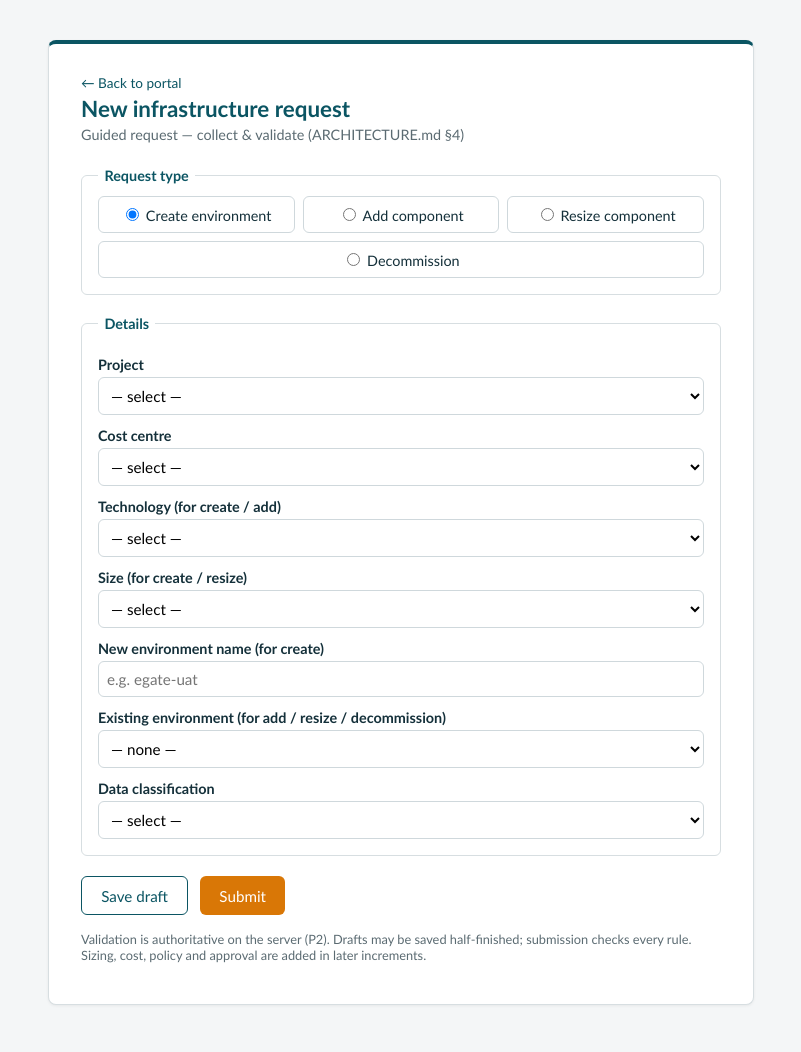
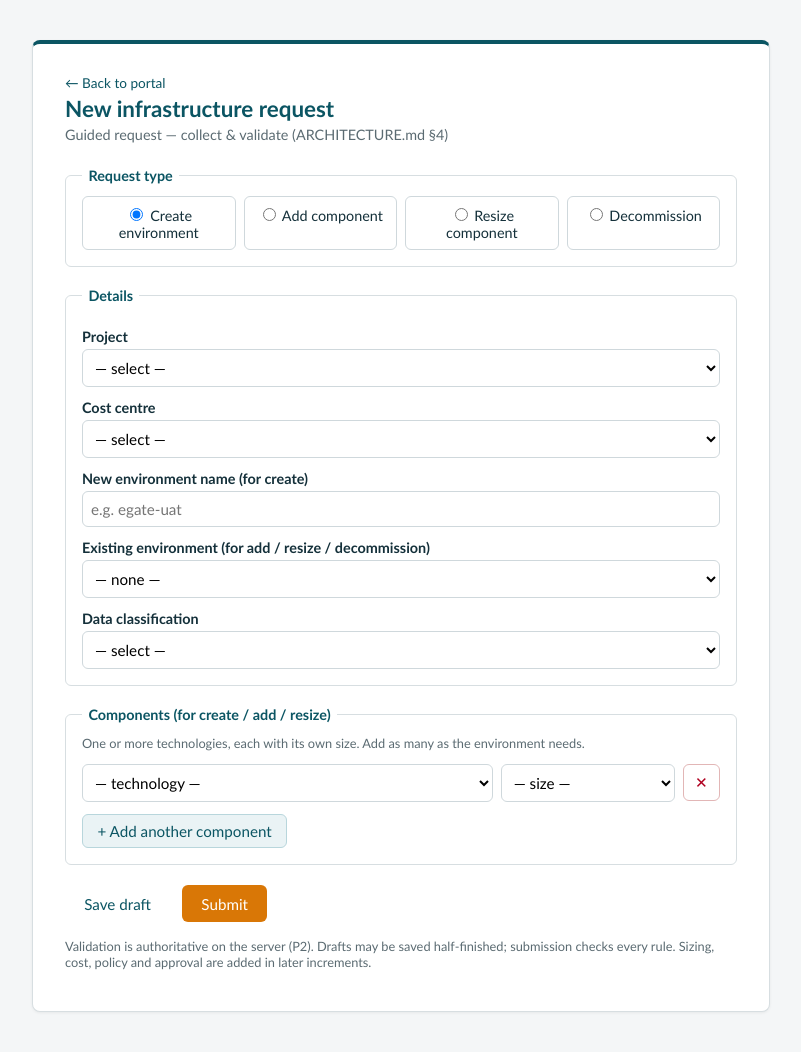
Before and after one commit to mohammedkhader99/ShiftLeft-Infra-Portal-, a Python web app: template portal/templates/request_new.html in a window 1280 px wide. Shown: the whole page, without its empty margins (239-1040 px from the left). Before the commit the page ends 1005 px from the top, so only its background shows below. Run offline with Jinja, Linux system fonts and the light colour scheme; the template is opened without the code that fills it, so the values that code supplies are empty.

Commit message:
fix(1.3a): multiple technology components per request [component model]
An environment is now composed of one or more components, each a
technology with its own size (matches the 'component' request types).
- New request_component child table (cascade from request); technology
  and size move off the request onto components.
- API draft/submit payloads carry a components list; save replaces the
  request's components; validation requires >=1 valid component for
  create/add/resize, each with a known technology and valid size, with
  per-component field-level errors.
- Portal: repeatable Components section (technology + size rows) with
  inline add/remove; server re-validates everything (P2).
- Record request_component in ARCHITECTURE.md §5.

Co-Authored-By: Claude Opus 4.8 <noreply@anthropic.com>

```diff
--- a/portal/templates/request_new.html
+++ b/portal/templates/request_new.html
@@ -8,7 +8,7 @@
   <style>
     /* Brand colours from ARCHITECTURE.md §9: petrol teal, amber, Calibri. */
     body { font-family: Calibri, "Segoe UI", sans-serif; background: #f4f6f7; color: #14303a; margin: 0; padding: 2.5rem; }
-    .card { max-width: 40rem; margin: 0 auto; background: #fff; border: 1px solid #d7dee1; border-top: 4px solid #0B5563; border-radius: 8px; padding: 1.75rem 2rem; box-shadow: 0 1px 3px rgba(0,0,0,0.06); }
+    .card { max-width: 42rem; margin: 0 auto; background: #fff; border: 1px solid #d7dee1; border-top: 4px solid #0B5563; border-radius: 8px; padding: 1.75rem 2rem; box-shadow: 0 1px 3px rgba(0,0,0,0.06); }
     a.back { color: #0B5563; font-size: 0.85rem; text-decoration: none; }
     h1 { color: #0B5563; margin: 0.25rem 0 0.25rem; font-size: 1.4rem; }
     .subtitle { color: #5b6b72; margin: 0 0 1.5rem; font-size: 0.9rem; }
@@ -24,8 +24,14 @@
     .banner-error { background: #fde7e7; border: 1px solid #f3b4b4; color: #b00020; }
     .banner-saved { background: #eaf3f5; border: 1px solid #b8d6dc; color: #0B5563; }
     .banner-submitted { background: #e7f6ec; border: 1px solid #a9dcbb; color: #1c7a3f; }
+    .component-row { display: flex; gap: 0.5rem; align-items: flex-start; margin-top: 0.6rem; flex-wrap: wrap; }
+    .component-row .tech { flex: 3 1 14rem; }
+    .component-row .size { flex: 1 1 7rem; }
+    .btn-remove { background: #fff; color: #b00020; border: 1px solid #e2b6b6; border-radius: 6px; padding: 0.5rem 0.7rem; cursor: pointer; }
+    .btn-add { margin-top: 0.75rem; background: #eaf3f5; color: #0B5563; border: 1px solid #b8d6dc; border-radius: 6px; padding: 0.45rem 0.9rem; cursor: pointer; font-family: inherit; }
     .actions { display: flex; gap: 0.75rem; margin-top: 0.5rem; }
-    button { font-family: inherit; font-size: 0.95rem; border: none; border-radius: 6px; padding: 0.6rem 1.2rem; cursor: pointer; }
+    button { font-family: inherit; font-size: 0.95rem; }
+    .actions button { border: none; border-radius: 6px; padding: 0.6rem 1.2rem; cursor: pointer; }
     .btn-save { background: #fff; color: #0B5563; border: 1px solid #0B5563; }
     .btn-submit { background: #D97706; color: #fff; }
     .btn-submit:hover { background: #b8630a; }
@@ -35,6 +41,7 @@
 <body>
   {% set f = form or {} %}
   {% set rtype = f.get('request_type') or 'create' %}
+  {% set comps = f.get('components') or [{}] %}
   <main class="card">
     <a class="back" href="/">← Back to portal</a>
     <h1>New infrastructure request</h1>
@@ -97,28 +104,6 @@
           {% if errors.get('cost_centre_code') %}<p class="field-error">{{ errors.get('cost_centre_code') }}</p>{% endif %}
         </div>
 
-        <div class="{% if errors.get('technology_code') %}has-error{% endif %}">
-          <label for="technology_code">Technology (for create / add)</label>
-          <select id="technology_code" name="technology_code">
-            <option value="">— select —</option>
-            {% for t in lookups.technologies %}
-              <option value="{{ t.code }}" {% if f.get('technology_code')==t.code %}selected{% endif %}>{{ t.name }} ({{ t.lifecycle_state }})</option>
-            {% endfor %}
-          </select>
-          {% if errors.get('technology_code') %}<p class="field-error">{{ errors.get('technology_code') }}</p>{% endif %}
-        </div>
-
-        <div class="{% if errors.get('size') %}has-error{% endif %}">
-          <label for="size">Size (for create / resize)</label>
-          <select id="size" name="size">
-            <option value="">— select —</option>
-            {% for s in ['small', 'medium', 'large'] %}
-              <option value="{{ s }}" {% if f.get('size')==s %}selected{% endif %}>{{ s }}</option>
-            {% endfor %}
-          </select>
-          {% if errors.get('size') %}<p class="field-error">{{ errors.get('size') }}</p>{% endif %}
-        </div>
-
         <div class="{% if errors.get('environment_name') %}has-error{% endif %}">
           <label for="environment_name">New environment name (for create)</label>
           <input type="text" id="environment_name" name="environment_name" placeholder="e.g. egate-uat" value="{{ f.get('environment_name') or '' }}">
@@ -148,6 +133,36 @@
         </div>
       </fieldset>
 
+      <fieldset>
+        <legend>Components (for create / add / resize)</legend>
+        <p class="note" style="margin-top:0;">One or more technologies, each with its own size. Add as many as the environment needs.</p>
+        {% if errors.get('components') %}<p class="field-error">{{ errors.get('components') }}</p>{% endif %}
+
+        <div id="components">
+          {% for comp in comps %}
+          <div class="component-row">
+            <select class="tech" name="component_technology">
+              <option value="">— technology —</option>
+              {% for t in lookups.technologies %}
+                <option value="{{ t.code }}" {% if comp.get('technology_code')==t.code %}selected{% endif %}>{{ t.name }} ({{ t.lifecycle_state }})</option>
+              {% endfor %}
+            </select>
+            <select class="size" name="component_size">
+              <option value="">— size —</option>
+              {% for s in ['small', 'medium', 'large'] %}
+                <option value="{{ s }}" {% if comp.get('size')==s %}selected{% endif %}>{{ s }}</option>
+              {% endfor %}
+            </select>
+            <button type="button" class="btn-remove" onclick="removeComponent(this)" title="Remove">✕</button>
+            {% if errors.get('component_' ~ loop.index0 ~ '_technology') %}<p class="field-error" style="flex-basis:100%;">{{ errors.get('component_' ~ loop.index0 ~ '_technology') }}</p>{% endif %}
+            {% if errors.get('component_' ~ loop.index0 ~ '_size') %}<p class="field-error" style="flex-basis:100%;">{{ errors.get('component_' ~ loop.index0 ~ '_size') }}</p>{% endif %}
+          </div>
+          {% endfor %}
+        </div>
+
+        <button type="button" class="btn-add" onclick="addComponent()">+ Add another component</button>
+      </fieldset>
+
       <div class="actions">
         <button class="btn-save" type="submit" formaction="/request/save">Save draft</button>
         <button class="btn-submit" type="submit" formaction="/request/submit">Submit</button>
@@ -160,5 +175,23 @@
       </p>
     </form>
   </main>
+
+  <script>
+    // Convenience only — the server re-validates everything (P2).
+    function addComponent() {
+      const container = document.getElementById('components');
+      const rows = container.querySelectorAll('.component-row');
+      const clone = rows[rows.length - 1].cloneNode(true);
+      clone.querySelectorAll('select').forEach(s => { s.selectedIndex = 0; });
+      clone.querySelectorAll('.field-error').forEach(e => e.remove());
+      container.appendChild(clone);
+    }
+    function removeComponent(btn) {
+      const container = document.getElementById('components');
+      if (container.querySelectorAll('.component-row').length > 1) {
+        btn.closest('.component-row').remove();
+      }
+    }
+  </script>
 </body>
 </html>
```
Also changed, not shown: ARCHITECTURE.md (+1 -0 lines), api/main.py (+34 -8 lines), api/tests/test_requests.py (+49 -9 lines), api/validation.py (+42 -19 lines), db/models.py (+24 -2 lines), portal/main.py (+38 -16 lines).
